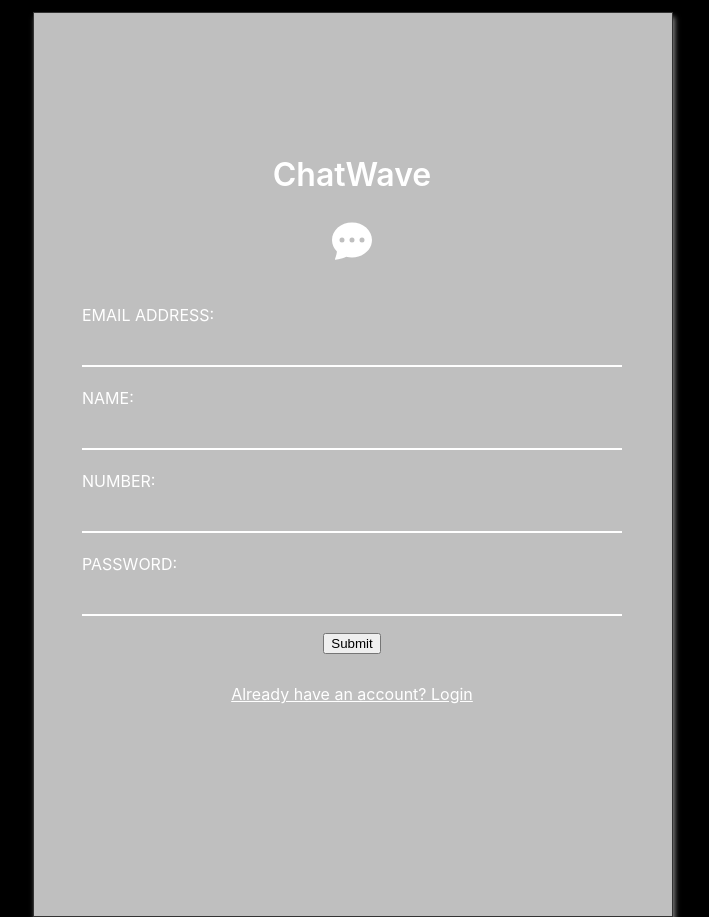
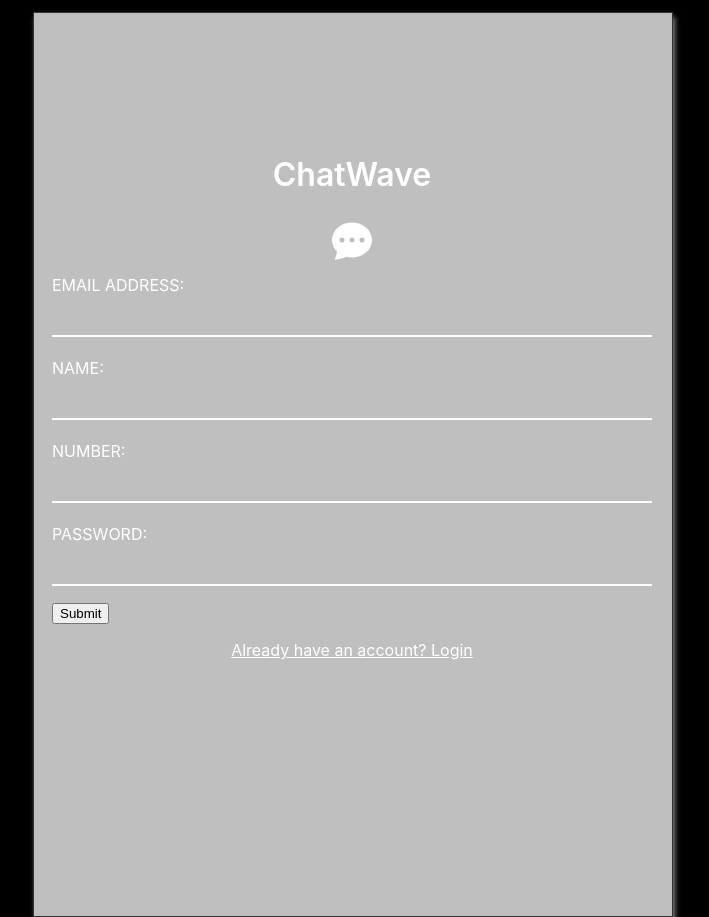
Before and after one commit to Ron-Maina/ChatWave, a React (Create React App) app in the folder client/: page /signup in a window 1280 px wide. Shown: the whole page, without its empty margins (287-996 px from the left). Built offline with nearby package versions, Linux system fonts and the light colour scheme.

Commit message:
cleaned up code

```diff
--- a/client/src/components/Signup.js
+++ b/client/src/components/Signup.js
@@ -1,4 +1,4 @@
-import React, {useEffect, useState} from 'react'
+import React, {useState} from 'react'
 import { useNavigate, Link } from 'react-router-dom'
 import { useFormik } from "formik";
 import * as yup from 'yup'
@@ -50,17 +50,18 @@ function Signup() {
     });
 
     return (
-        <div className='frame'>
+        <div className='frame' id='authenticate'>
             <div style={{textAlign: 'center'}}>
                 <h2 id='signup-text'>ChatWave</h2>
                 <div style={{color: 'white', fontSize: '40px'}}><BsFillChatDotsFill/></div>
             </div>
 
-            <form onSubmit={formik.handleSubmit} style={{ margin: "30px", textAlign: 'center'}}>
+            <form onSubmit={formik.handleSubmit}>
                 <label htmlFor="email" className='input-label'>Email Address:</label>
                 <br />
                 <input
                 className='input-field'
+                autoComplete="off"
                 type='email'
                 id="email"
                 name="email"
@@ -73,6 +74,7 @@ function Signup() {
                 <br />
                 <input
                 className='input-field'
+                autoComplete="off"
                 id="name"
                 name="name"
                 onChange={formik.handleChange}
@@ -84,6 +86,7 @@ function Signup() {
                 <br />
                 <input
                 className='input-field'
+                autoComplete="off"
                 id="number"
                 name="number"
                 onChange={formik.handleChange}
@@ -95,6 +98,7 @@ function Signup() {
                 <br />
                 <input
                 className='input-field'
+                autoComplete="off"
                 id="password"
                 name="password"
                 onChange={formik.handleChange}
```
